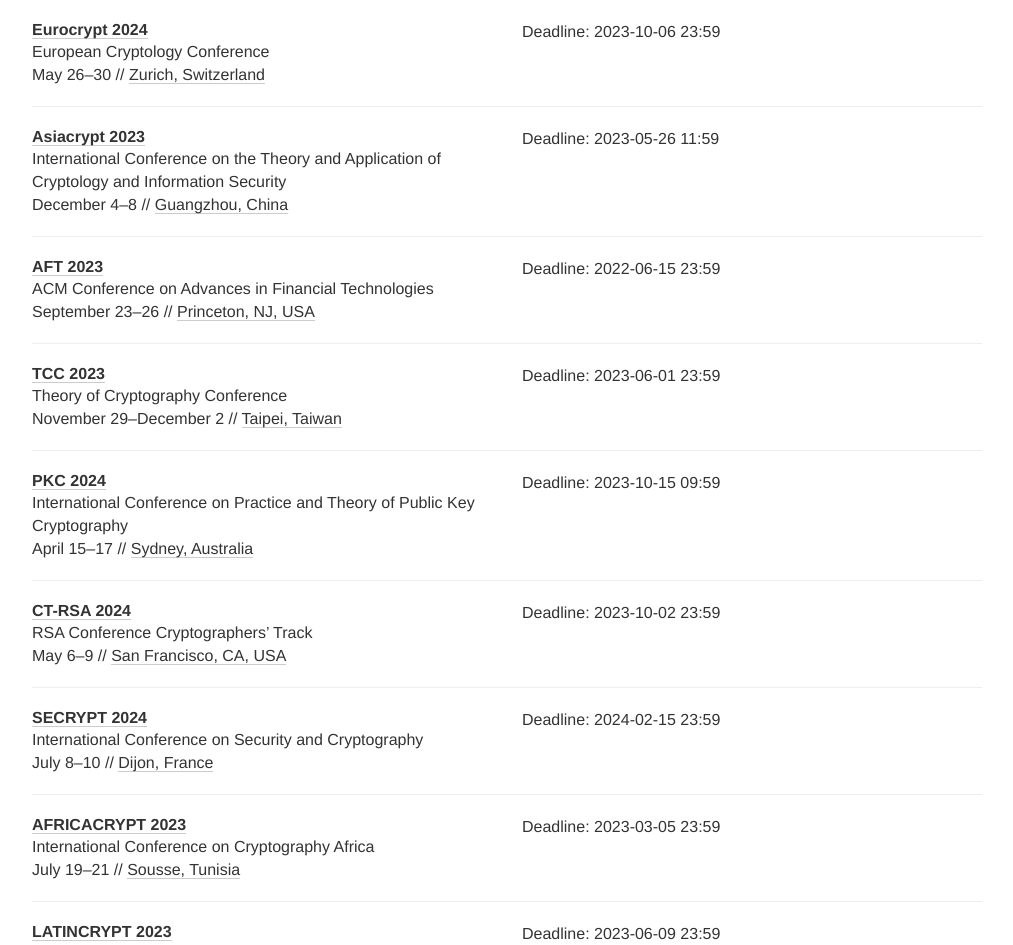
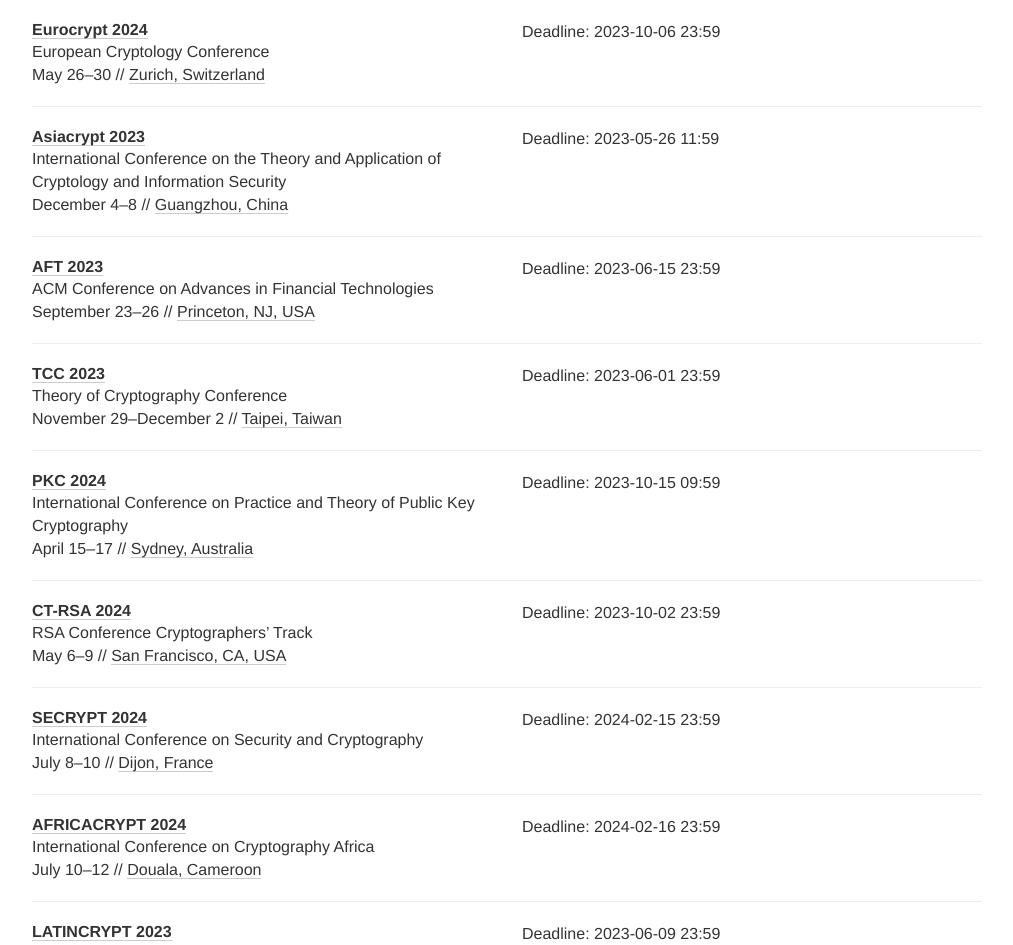
Before and after one commit to sec-deadlines/sec-deadlines.github.io, a Jekyll site: the page built from index.html, in a window 1280 px wide and 1400 px high, scrolled down 4114 px. Shown: the top 945 px of the window, without its empty margins (133-1146 px from the left). Built offline with Jekyll 4.4.1, drawn with Linux system fonts in a browser that asks for light colours; nearby versions of some CDN libraries; comment, search, counter and statistics services are not loaded; some of the changed text lies outside the part shown.

Commit message:
More updated deadlines

```diff
--- a/_data/conferences.yml
+++ b/_data/conferences.yml
@@ -240,7 +240,7 @@
   description: ACM Conference on Advances in Financial Technologies
   year: 2023
   link: https://aftconf.github.io/aft23/
-  deadline: ["2022-06-15 23:59"]
+  deadline: ["2023-06-15 23:59"]
   date: "September 23–26"
   place: Princeton, NJ, USA
   tags: [SEC, PRIV, CRYPTO, CONF]
@@ -284,11 +284,11 @@
 
 - name: AFRICACRYPT
   description: International Conference on Cryptography Africa
-  year: 2023
-  link: https://africacrypt2023.tn/
-  deadline: ["2023-03-05 23:59"]
-  date: July 19-21
-  place: Sousse, Tunisia
+  year: 2024
+  link: https://www.africacrypt2024.com/
+  deadline: ["2024-02-16 23:59"]
+  date: July 10-12
+  place: Douala, Cameroon
   tags: [CRYPTO, CONF]
 
 - name: LATINCRYPT
@@ -480,7 +480,7 @@
   date: "May 27 - 28"
   description: ESA Security for Space Systems Conference
   timezone: Etc/UTC-2
-  deadline: ["2024-01-25 23:59"]
+  deadline: ["2024-02-08 23:59"]
   link: https://atpi.eventsair.com/24a06---3s2024/
   place: ESTEC, Noordwijk, Netherlands
   tags: [SEC, CONF]
@@ -634,13 +634,12 @@
 
 - name: CNS
   description: IEEE Conference on Communications and Network Security
-  year: 2022
-  link: https://cns2022.ieee-cns.org/
-  deadline: ["2022-06-10 23:59"]
-  comment: Extended deadline
+  year: 2023
+  link: https://cns2023.ieee-cns.org/
+  deadline: ["2023-06-18 23:59"]
   timezone: Etc/UTC
-  date: September 26-28
-  place: Austin, TX, USA
+  date: October 2-5
+  place: Orlando, FL, USA
   tags: [SEC, PRIV, CONF]
 
 - name: HASP
```
